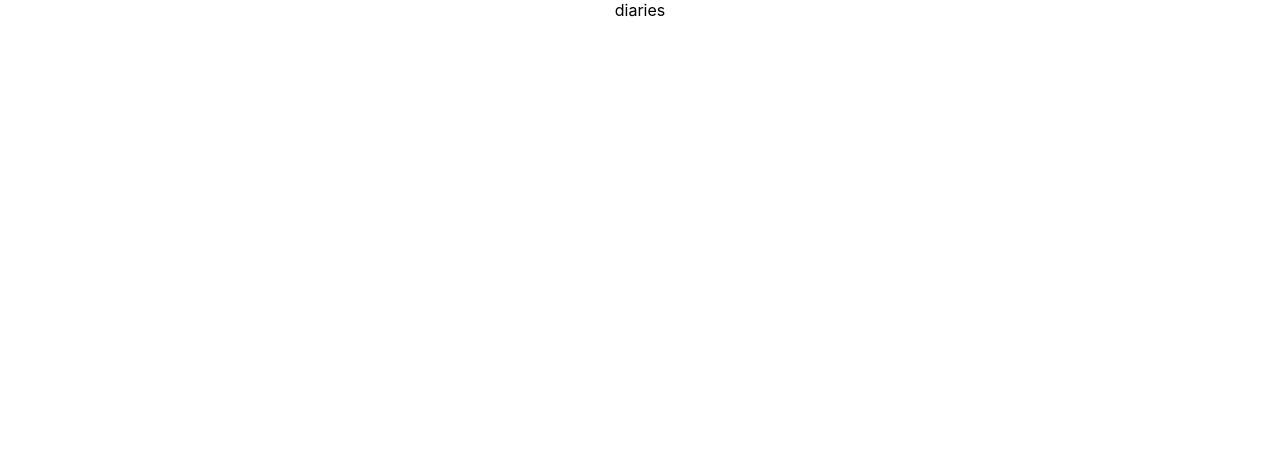
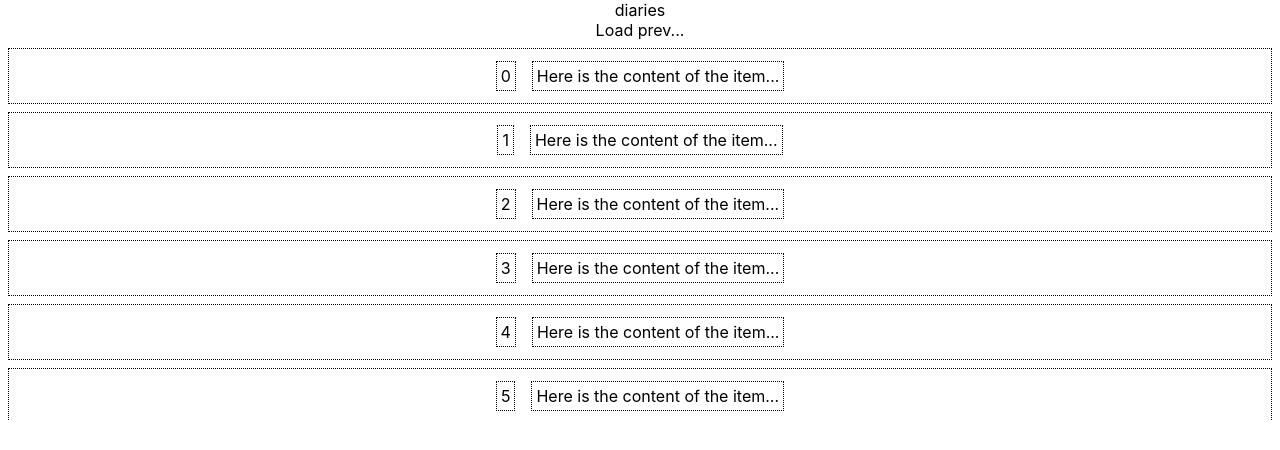
Before and after one commit to GiannisClipper/diaries, a React (Create React App) app: page / in a window 1280 px wide. Shown: the top 450 px of the page. Built offline with nearby package versions, Linux system fonts and the light colour scheme.

Commit message:
Implementing auto-scrolling feature.

```diff
--- a/src/App.css
+++ b/src/App.css
@@ -1,3 +1,30 @@
+* {
+    margin: 0;
+    padding: 0;
+  }
+
+ul {
+    list-style-type:none;
+}
+
+li {
+    margin: 8px;
+    border: 1px dotted black;
+    padding: 4px;
+}
+
+li > * {
+    display: inline-block;
+    margin: 8px;
+    border: 1px dotted black;
+    padding: 4px;
+}
+
 .App {
     text-align: center;
 }
+
+.frame {
+    height: 400px;
+    overflow: auto;
+}
--- a/src/App.js
+++ b/src/App.js
@@ -1,12 +1,138 @@
-import React from 'react';
+import React, { useState, useEffect, useRef } from 'react';
 import './App.css';
 
 function App() {
+    const [ dates, setDates ] = useState( [0,1,2,3,4,5,6,7,8,9] );
+
     return (
         <div className="App">
-            diaries
+            <div className="title">
+                diaries
+            </div>
+            <List dates={dates} setDates={setDates} />
         </div>
-    ) ;
+    );
+}
+
+function List( { dates, setDates } ) {
+    const elemRef = useRef( null );
+    const scrollTop = useRef( 0 );
+    const scrollDirection = useRef( {} );
+    const offsetHeight = useRef( 0 );
+
+    const handleScroll = event => {
+        event.stopPropagation();
+        const frame = elemRef.current;
+        if ( frame.scrollTop < scrollTop.current ) {
+            handleScrollUp( frame );
+        } else {
+            handleScrollDown( frame );
+        }
+    }
+
+    const handleScrollUp = event => {
+        const frame = elemRef.current;
+        scrollDirection.current = { isUp: true };
+        scrollTop.current = frame.scrollTop;
+        const content = frame.querySelector( '.content' );
+        offsetHeight.current = content.offsetHeight;
+
+        const prev = frame.querySelector( '.prev' );
+        const frameBounds = frame.getBoundingClientRect();
+        const { top, height } = prev.getBoundingClientRect();
+        if ( top + ( height * 0.1 ) > frameBounds.top ) {
+            addDates( -2 );
+        }
+    }
+
+    const handleScrollDown = event => {
+        const frame = elemRef.current;
+        scrollDirection.current = { isDown: true };
+        scrollTop.current = frame.scrollTop;
+        const content = frame.querySelector( '.content' );
+        offsetHeight.current = content.offsetHeight;
+
+        const next = frame.querySelector( '.next' );
+        const frameBounds = frame.getBoundingClientRect();
+        const { top, height } = next.getBoundingClientRect();
+        if ( top + ( height * 0.9 ) < frameBounds.bottom ) {
+            addDates( 2 );
+        }
+    }
+
+    const addDates = num => {
+        let newDates = new Array( Math.abs( num ) ).fill( undefined );
+        const start = num < 0 ? dates[ 0 ] + num : dates[ dates.length - 1 ] + 1;
+        newDates = newDates.map( ( x, index ) => start + index );
+        setDates( num < 0 ? [ ...newDates, ...dates ] : [ ...dates, ...newDates ] );
+    }
+
+    useEffect( () => {
+        const frame = elemRef.current;
+        const content = frame.querySelector( '.content' );
+        const prev = frame.querySelector( '.prev' );
+        const next = frame.querySelector( '.next' );
+
+        if ( scrollDirection.current.isUp ) {
+            const offsetDiff = content.offsetHeight - offsetHeight.current;
+            frame.scrollTop = scrollTop.current + offsetDiff;
+        }
+
+        scrollDirection.current = {};
+        scrollTop.current = frame.scrollTop;
+        offsetHeight.current = content.offsetHeight;
+
+        frame.addEventListener( 'scroll', handleScroll );
+        prev.addEventListener( 'click', handleScrollUp );
+        next.addEventListener( 'click', handleScrollDown );
+
+        return () => {
+            frame.removeEventListener( 'scroll', handleScroll );
+            prev.removeEventListener( 'click', handleScrollUp );
+            next.removeEventListener( 'click', handleScrollDown );
+        }
+    } );
+
+    return (
+        <div className="List frame" ref={elemRef}>
+            <div className="content">
+                <div className="prev">
+                    Load prev...
+                </div>
+                <ul className="items">
+                    { dates.map( item => ( <ListItem key={item} date={item} /> ) ) }
+                </ul>
+                <div className="next">
+                    Load next...
+                </div>
+            </div>
+        </div>
+    );
+}
+
+function ListItem( { date } ) {
+    return (
+        <li className="ListItem">
+            <ItemDate date={date} />
+            <ItemContent />
+        </li>
+    );
+}
+
+function ItemDate( { date } ) {
+    return (
+        <div className="ItemDate">
+            { date }
+        </div>
+    );
+}
+
+function ItemContent() {
+    return (
+        <div className="ItemContent">
+            Here is the content of the item...
+        </div>
+    );
 }
 
 export default App;
```
